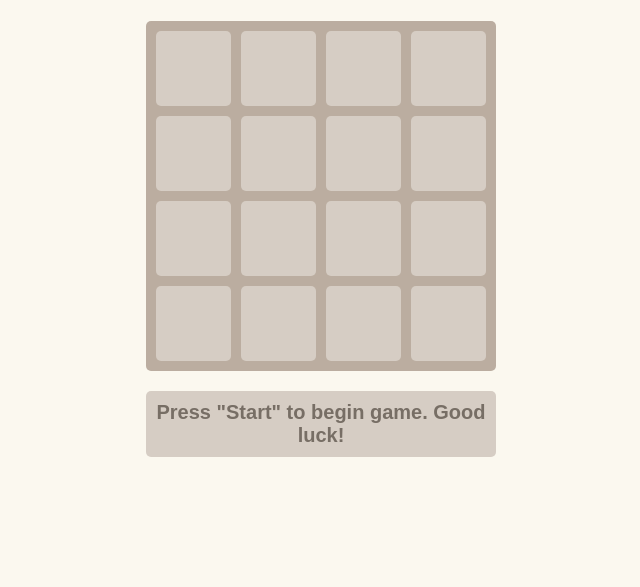
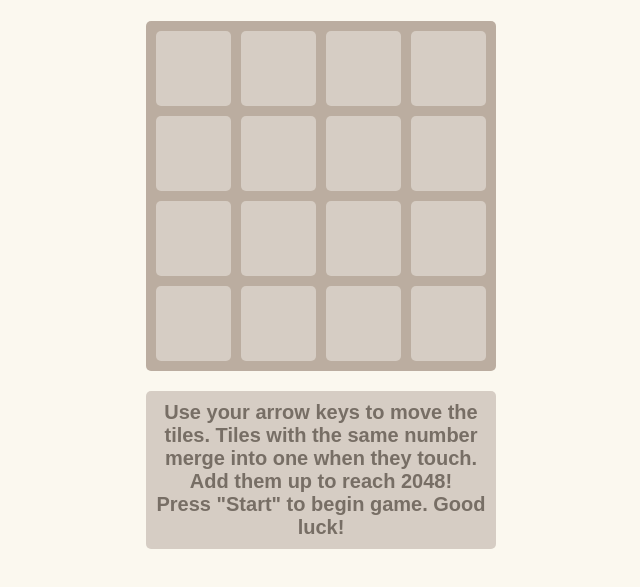
Before and after one commit to danylo-onishchuk/2048-game, a website built with Parcel: page src/index.html in a window 1280 px wide. Shown: the part 189-776 px from the top of the page, without its empty margins (319-959 px from the left). Built offline with nearby package versions, Linux system fonts and the light colour scheme.

Commit message:
fix description

```diff
--- a/src/index.html
+++ b/src/index.html
@@ -53,7 +53,11 @@
       </table>
 
       <div class="message-container">
-        <p class="message message-start">Press "Start" to begin game. Good luck!</p>
+        <p class="message message-start">
+          Use your arrow keys to move the tiles. Tiles with the same number merge into one when they touch. Add them up to reach 2048!
+          <br>
+          Press "Start" to begin game. Good luck!
+        </p>
       </div>
     </div>
     <script type="text/javascript" src="scripts/main.js"></script>
```
